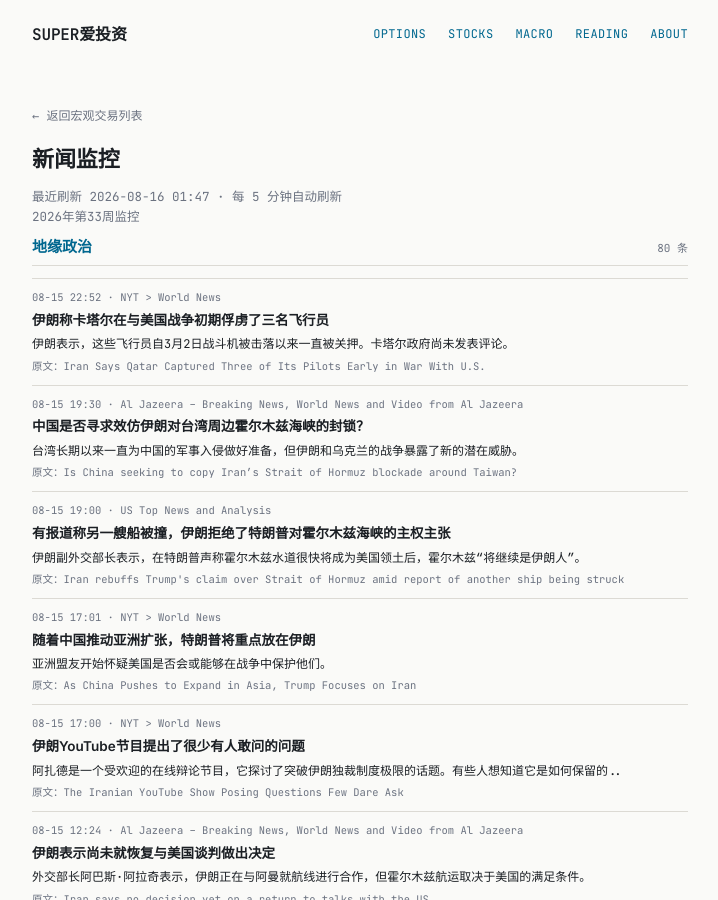
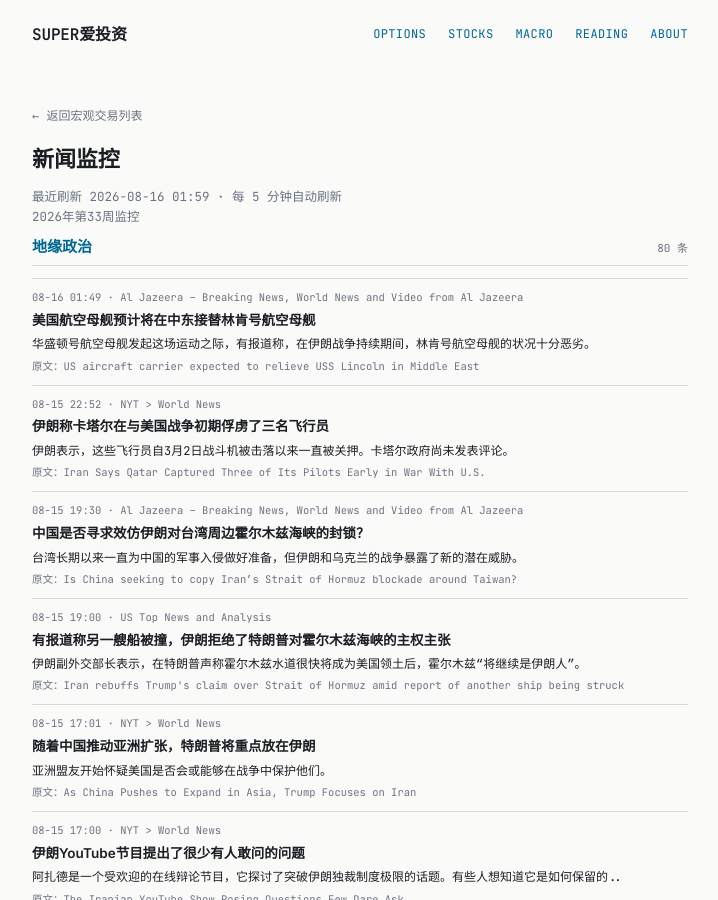
Before and after one commit to tang3super/tang3super.github.io, a Jekyll site: the page built from macro-trade/news-digest.md, in a window 1280 px wide and 900 px high. Shown: the whole window, without its empty margins (280-998 px from the left). Built offline with Jekyll 4.4.1, drawn with Linux system fonts in a browser that asks for light colours; some of the changed text lies outside the part shown.

Commit message:
sync news-digest article

```diff
--- a/macro-trade/news-digest.md
+++ b/macro-trade/news-digest.md
@@ -5,11 +5,18 @@ title: 新闻监控
 date: '2026-08-16'
 summary: 2026年第33周监控
 week_label: 2026年第33周监控
-last_updated: 2026-08-16 01:47
+last_updated: 2026-08-16 01:59
 refresh_note: 每 5 分钟自动刷新
 topics:
 - name: 地缘政治
   items:
+  - title: US aircraft carrier expected to relieve USS Lincoln in Middle East
+    summary: The USS Washington's movement comes amid reports of dire conditions on the USS Lincoln amid the ongoing Iran war.
+    link: https://www.aljazeera.com/news/2026/8/15/us-aircraft-carrier-expected-to-relieve-uss-lincoln-in-middle-east?traffic_source=rss
+    source: Al Jazeera – Breaking News, World News and Video from Al Jazeera
+    time: 08-16 01:49
+    title_zh: 美国航空母舰预计将在中东接替林肯号航空母舰
+    summary_zh: 华盛顿号航空母舰发起这场运动之际，有报道称，在伊朗战争持续期间，林肯号航空母舰的状况十分恶劣。
   - title: Iran Says Qatar Captured Three of Its Pilots Early in War With U.S.
     summary: Iran said the airmen have been held since March 2 when their fighter jets were shot down. The Qatari government has not commented.
     link: https://www.nytimes.com/2026/08/15/world/middleeast/iran-missing-pilots-qatar.html
```
Also changed, not shown: other parts of macro-trade/news-digest.md (+0 -7 lines).
